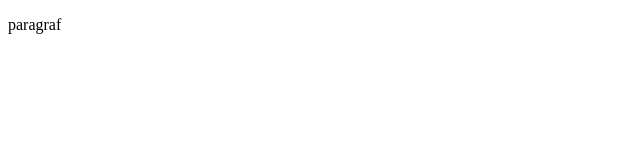
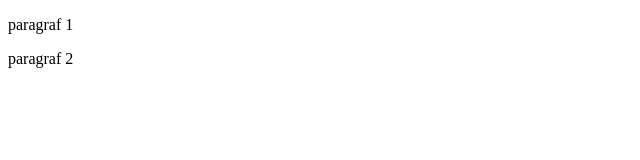
Before and after one commit to kaywoo/kaywoo.github.io, a plain HTML site: page index.html in a window 1280 px wide. Shown: the full height of the page, 0-640 px from the left. Drawn offline with Linux system fonts and the light colour scheme.

Commit message:
Dodano drugi paragraf na galezi alfa-version

```diff
--- a/index.html
+++ b/index.html
@@ -7,6 +7,8 @@
   <title>Document</title>
 </head>
 <body>
-  <p>paragraf</p>
+  <p>paragraf 1</p>
+  <p>paragraf 2</p>
+
 </body>
 </html>
```
